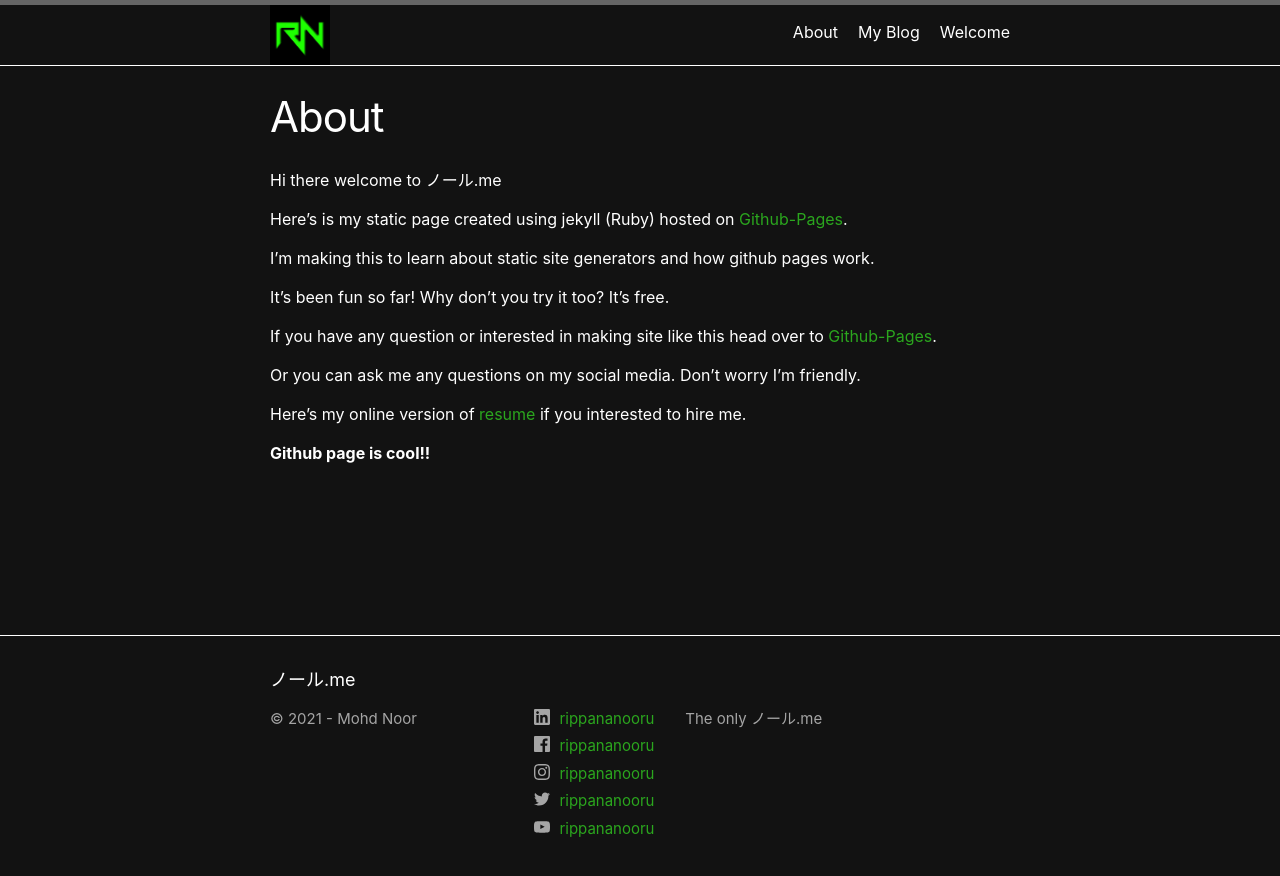
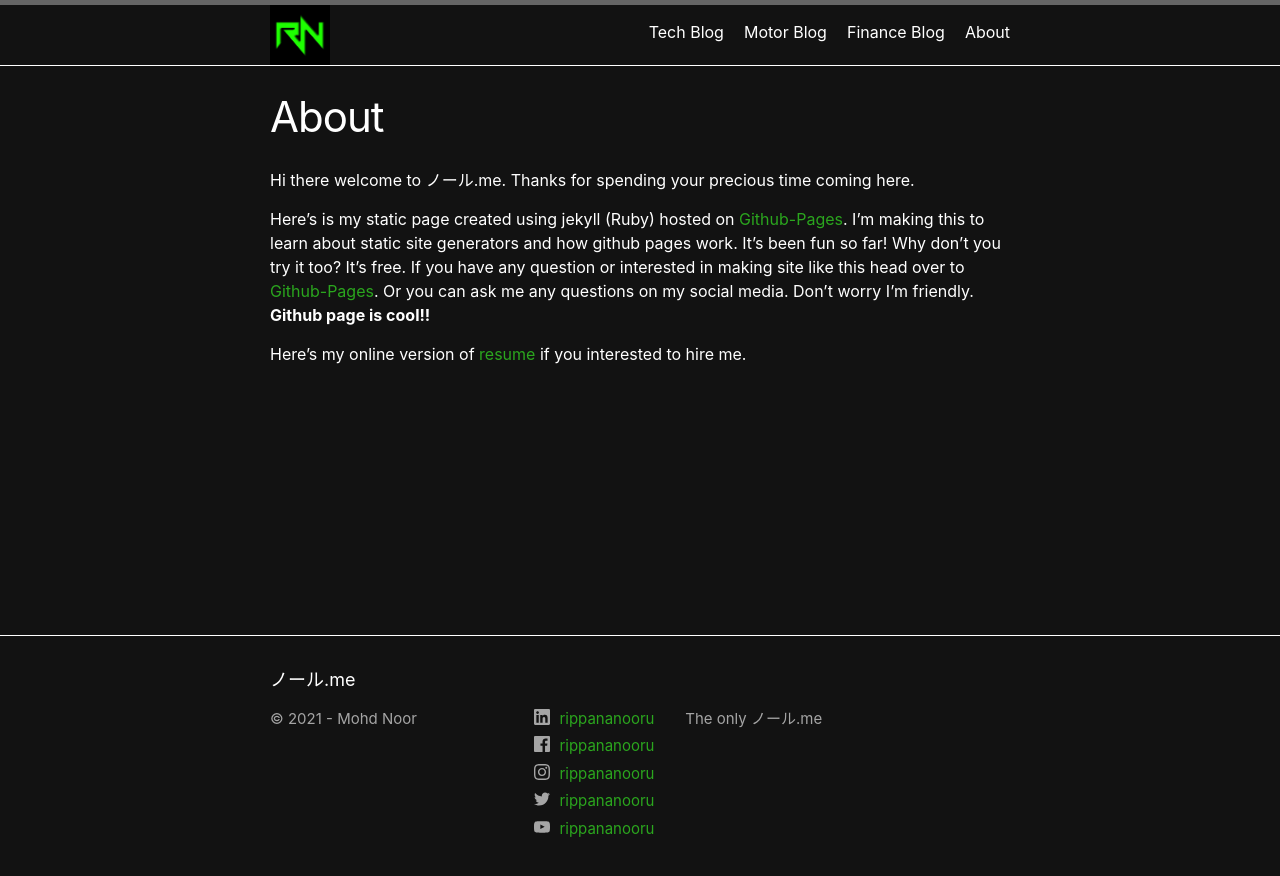
Before and after one commit to rippananooru/rippananooru.github.io, a Jekyll site: the page built from pages/about.markdown, in a window 1280 px wide. Shown: the top 876 px of the page. Built offline with Jekyll 4.4.1, drawn with Linux system fonts in a browser that asks for light colours.

Commit message:
new blog category

```diff
--- a/_config.yml
+++ b/_config.yml
@@ -63,3 +63,11 @@ plugins:
 author: Mohd Noor
 title_logo: /assets/img/title_logo.jpg
 favicon: /assets/img/favicon.jpg
+
+# menu order
+header_pages:
+#  - index.markdown
+ - pages/blog-tech.markdown
+ - pages/blog-motor.markdown
+ - pages/blog-finance.markdown
+ - pages/about.markdown
--- a/index.markdown
+++ b/index.markdown
@@ -1,7 +1,7 @@
 ---
 layout: home
 permalink: /
-title: Welcome
+title: ノール.me
 ---
 
 ### If you looking for latest youtube upload
--- a/pages/about.markdown
+++ b/pages/about.markdown
@@ -4,21 +4,16 @@ title: About
 permalink: /about
 ---
 
-Hi there welcome to {{ site.title }}
+Hi there welcome to {{ site.title }}. Thanks for spending your precious time coming here.
 
 Here's is my static page created using jekyll (Ruby) hosted on [Github-Pages].
-
 I'm making this to learn about static site generators and how github pages work.
-
 It's been fun so far! Why don't you try it too? It's free.
-
 If you have any question or interested in making site like this head over to [Github-Pages].
-
 Or you can ask me any questions on my social media. Don't worry I'm friendly.
+**Github page is cool!!**
 
 Here's my online version of [resume] if you interested to hire me.
-
-**Github page is cool!!**
 
 
 [Github-Pages]:https://pages.github.com/
--- /dev/null
+++ b/pages/blog-finance.markdown
@@ -0,0 +1,5 @@
+---
+layout: blog-finance
+title: Finance Blog
+permalink: /blog-finance
+---
--- /dev/null
+++ b/pages/blog-motor.markdown
@@ -0,0 +1,5 @@
+---
+layout: blog-motor
+title: Motor Blog
+permalink: /blog-motor
+---
--- /dev/null
+++ b/pages/blog-tech.markdown
@@ -0,0 +1,5 @@
+---
+layout: blog-tech
+title: Tech Blog
+permalink: /blog-tech
+---
--- a/pages/blog.markdown
+++ /dev/null
@@ -1,5 +0,0 @@
----
-layout: blog
-title: My Blog
-permalink: /blog
----
```
Also changed, not shown: _layouts/blog-finance.html (added, +41 -0 lines), _layouts/blog-motor.html (added, +41 -0 lines), _layouts/blog-tech.html (added, +41 -0 lines), blog-finance/_posts/2021-08-17-first-finance.md (added, +14 -0 lines), blog-motor/_posts/2021-08-17-first-motor.md (added, +15 -0 lines), blog-tech/_posts/2021-08-17-first-tech.md (added, +11 -0 lines).
